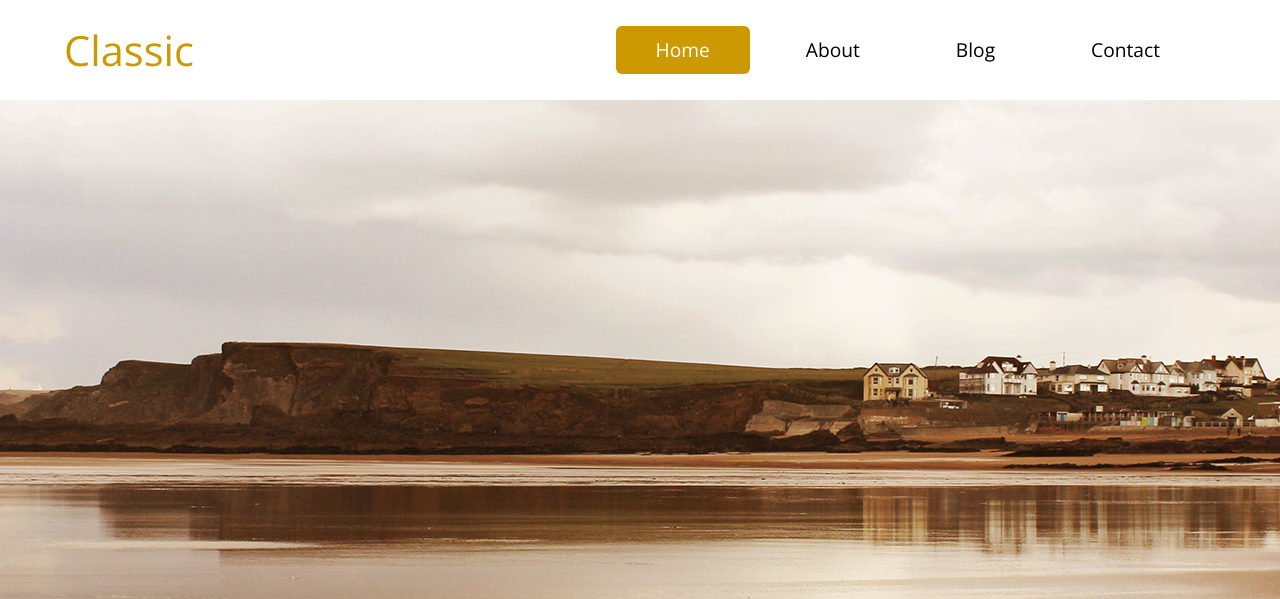
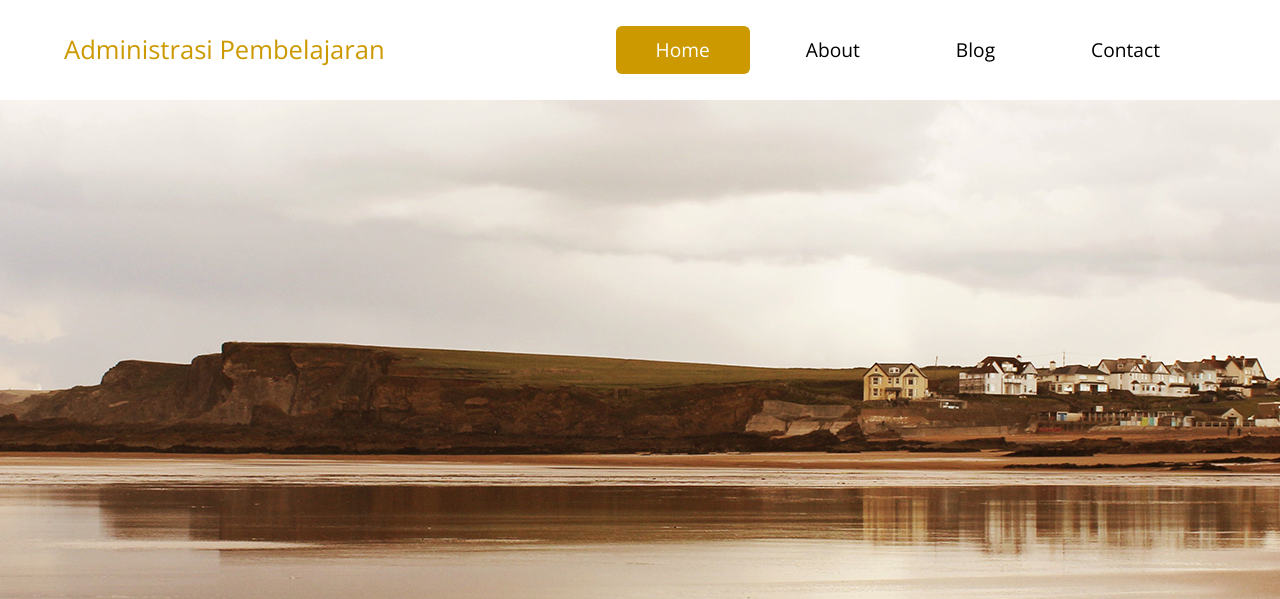
Before and after one commit to administrasipembelajaran/administrasipembelajaran.github.io, a PHP site: page / in a window 1280 px wide. Shown: the top 599 px of the page. Run offline with PHP 8.4, Linux system fonts and the light colour scheme; some libraries are stand-ins or nearby versions.

Commit message:
[UPDATE] Rename

```diff
--- a/css/templatemo-style.css
+++ b/css/templatemo-style.css
@@ -54,7 +54,7 @@ h2 { font-size: 2.2rem; }
 .tm-site-name {
 	color: #cc9900;
 	display: block;
-	font-size: 2.6rem;
+	font-size: 1.6rem;
 	font-weight: 400;
 }
 
--- a/index.html
+++ b/index.php
@@ -5,7 +5,7 @@
     <meta http-equiv="X-UA-Compatible" content="IE=edge">
     <meta name="viewport" content="width=device-width, initial-scale=1">
 
-    <title>Classic - Responsive Bootstrap 4.0 Template</title>
+    <title>Administrasi Pembelajaran</title>
 <!--
 Classic Template
 http://www.templatemo.com/tm-488-classic
@@ -13,7 +13,7 @@ http://www.templatemo.com/tm-488-classic
     <!-- load stylesheets -->
     <link rel="stylesheet" href="https://fonts.googleapis.com/css?family=Open+Sans:300,400">  <!-- Google web font "Open Sans" -->
     <link rel="stylesheet" href="css/bootstrap.min.css">                                      <!-- Bootstrap style -->
-    <link rel="stylesheet" href="css/templatemo-style.css">                                   <!-- Templatemo style -->
+    <link rel="stylesheet" href="css/templatemo-style.css?varj=isuidus">                                   <!-- Templatemo style -->
 
     <!-- HTML5 shim and Respond.js for IE8 support of HTML5 elements and media queries -->
     <!-- WARNING: Respond.js doesn't work if you view the page via file:// -->
@@ -28,7 +28,7 @@ http://www.templatemo.com/tm-488-classic
         <div class="tm-header">
             <div class="container-fluid">
                 <div class="tm-header-inner">
-                    <a href="#" class="navbar-brand tm-site-name">Classic</a>
+                    <a href="#" class="navbar-brand tm-site-name">Administrasi Pembelajaran</a>
 
                     <!-- navbar -->
                     <nav class="navbar tm-main-nav">
```
